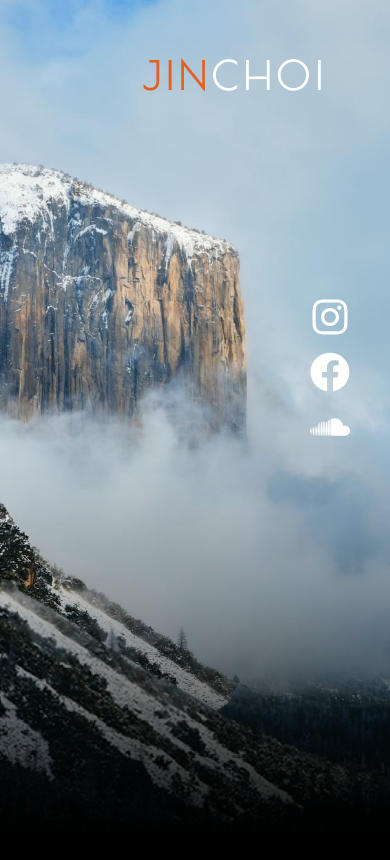
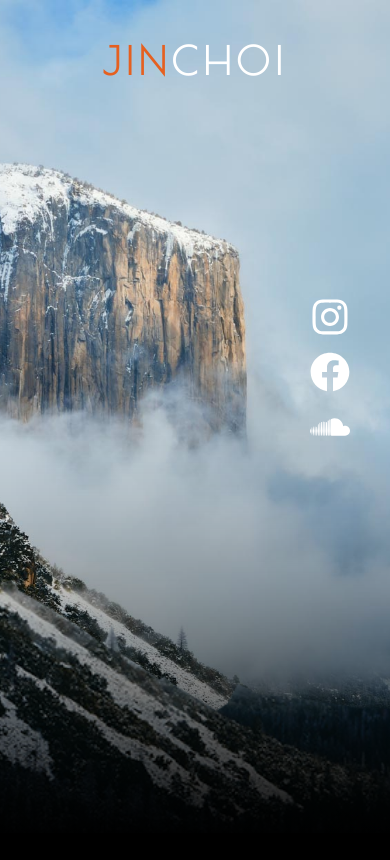
Before and after one commit to wbenarto/jin, a Next.js app: page / in a window 390 px wide. Shown: the top 860 px of the page. Built offline with nearby package versions, Linux system fonts and the light colour scheme; a web font is replaced by a local one.

Commit message:
responsive navbar

```diff
--- a/styles/Navbar.module.scss
+++ b/styles/Navbar.module.scss
@@ -34,7 +34,7 @@
   align-items: center;
   justify-content: center;
   display: flex;
-  margin: 15px 40px;
+
   width: 100%;
   letter-spacing: 5px;
   position: fixed;
```
